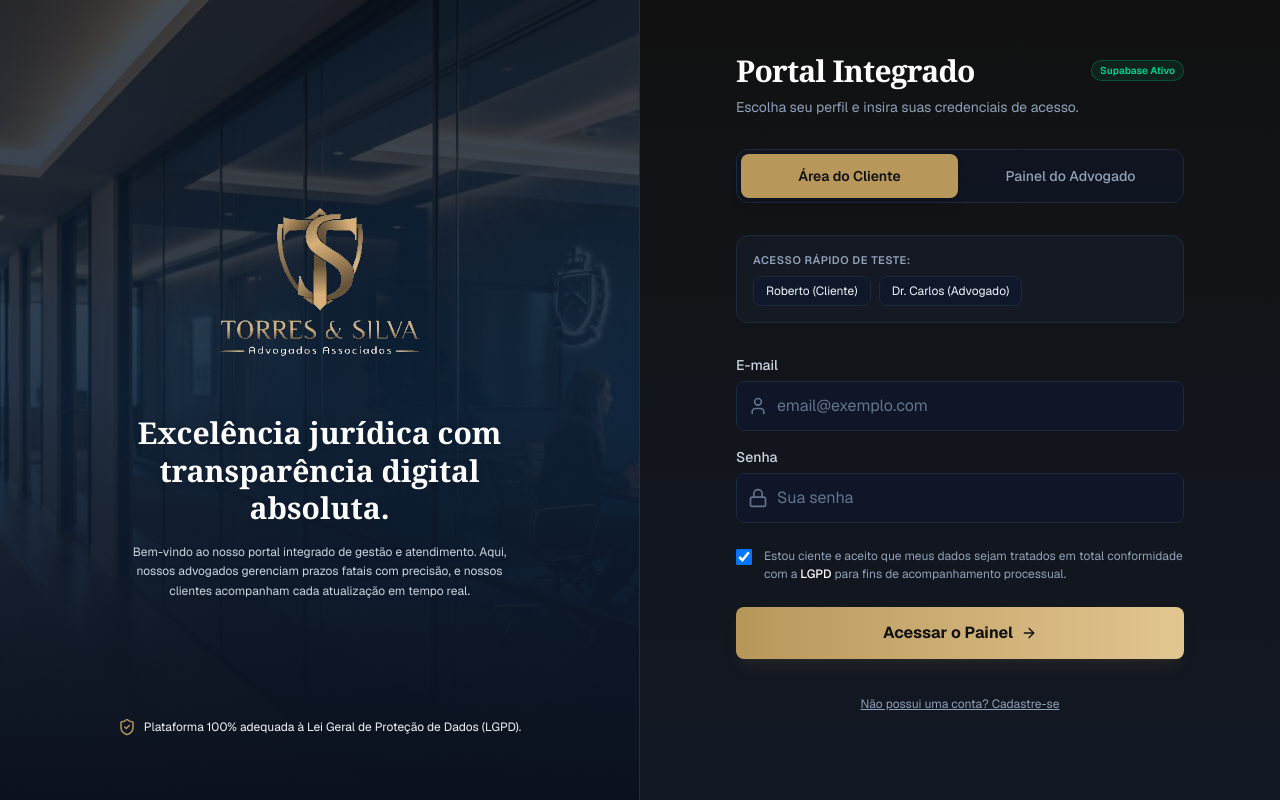
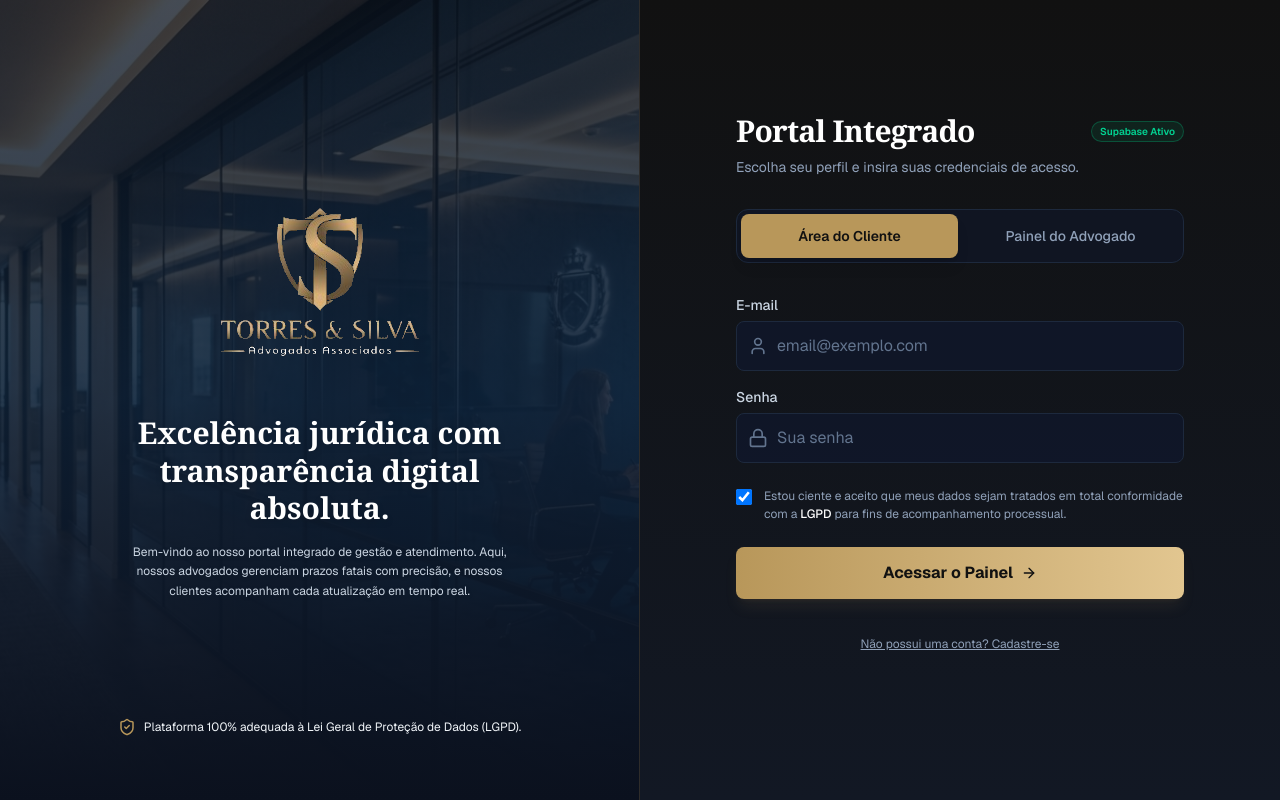
Before and after one commit to marcioafsadv/T-S-ADV-BOX, a Next.js app: page / in a window 1280 px wide. Built offline with nearby package versions, Linux system fonts and the light colour scheme; no server answers.

Commit message:
feat: remove botoes de acesso rapido de teste da tela de login

```diff
--- a/src/app/page.tsx
+++ b/src/app/page.tsx
@@ -251,28 +251,6 @@ export default function LoginPage() {
             </button>
           </div>
 
-          {/* Quick Demo Access Badges (Only in login mode) */}
-          {!isRegisterMode && (
-            <div className="bg-[#1a2232]/40 rounded-xl p-4 border border-slate-800 space-y-2">
-              <span className="text-[11px] uppercase tracking-wider text-slate-400 font-semibold block">Acesso Rápido de Teste:</span>
-              <div className="flex flex-wrap gap-2">
-                <button
-                  type="button"
-                  onClick={() => fillCredentials('client')}
-                  className="text-xs bg-slate-900 hover:bg-slate-850 text-slate-350 border border-slate-800 rounded-lg px-3 py-1.5 transition-all"
-                >
-                  Roberto (Cliente)
-                </button>
-                <button
-                  type="button"
-                  onClick={() => fillCredentials('lawyer')}
-                  className="text-xs bg-slate-900 hover:bg-slate-850 text-slate-350 border border-slate-800 rounded-lg px-3 py-1.5 transition-all"
-                >
-                  Dr. Carlos (Advogado)
-                </button>
-              </div>
-            </div>
-          )}
 
           <form onSubmit={isRegisterMode ? handleRegister : handleLogin} className="space-y-6">
             {error && (
```
